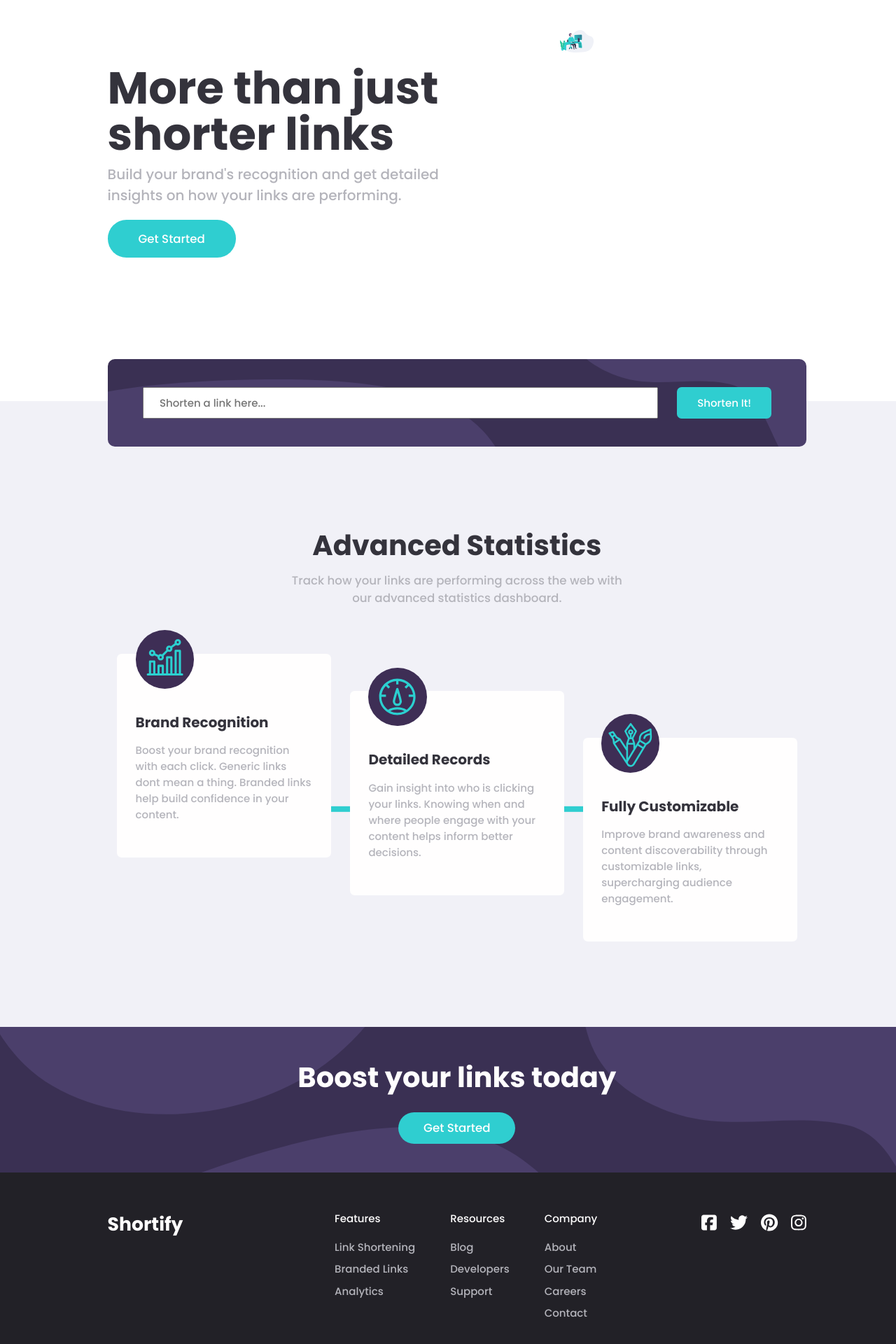
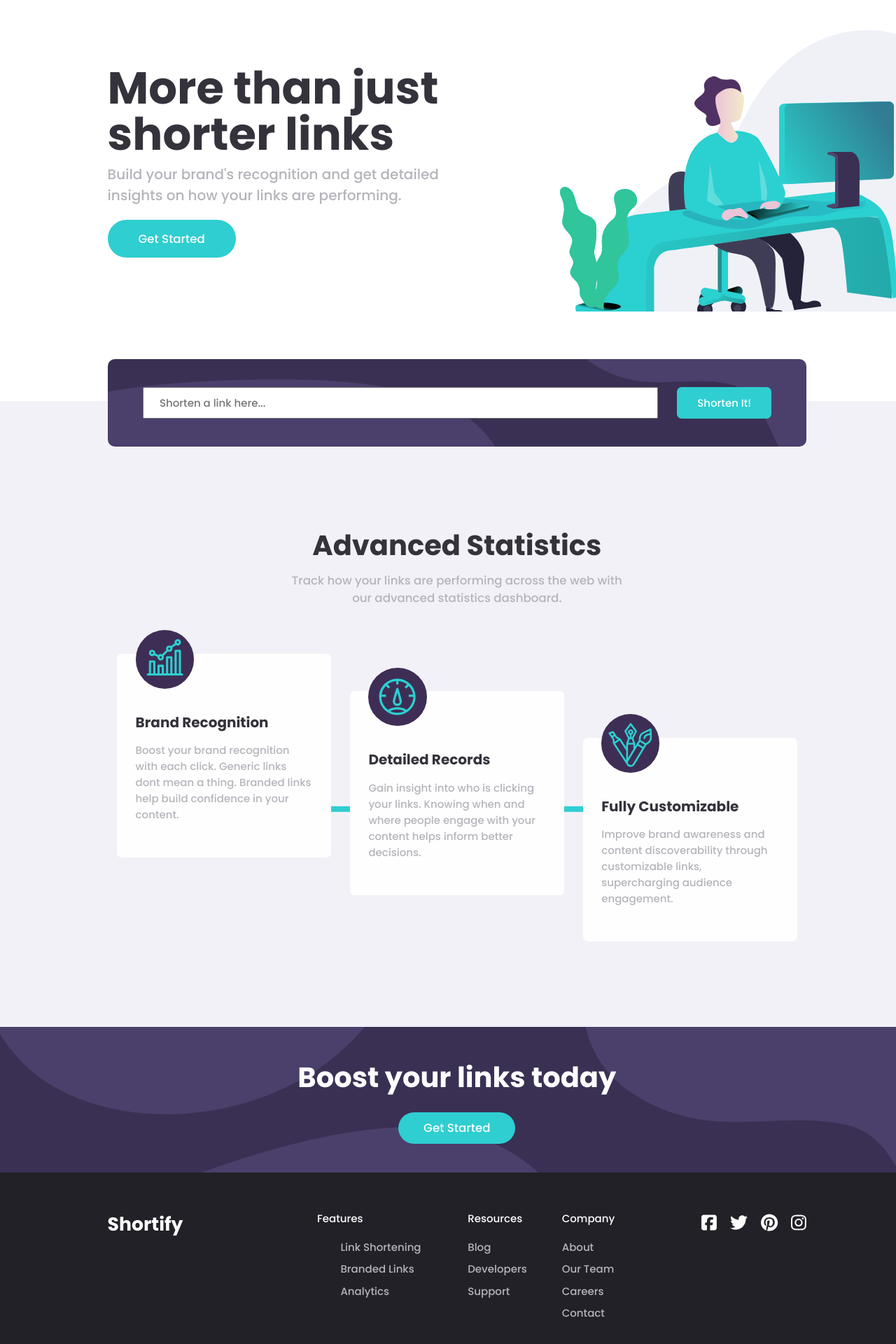
Before and after one commit to Deeperr0/shortify, a React (Vite) app: page / in a window 1280 px wide. Shown: the part 112-2032 px from the top of the page at 70% size. Built offline with nearby package versions, Linux system fonts and the light colour scheme.

Commit message:
Fixed aspect ratio

```diff
--- a/package.json
+++ b/package.json
@@ -7,7 +7,6 @@
 		"predeploy": "npm run build",
 		"deploy": "gh-pages -d build",
 		"start": "react-scripts start",
-		"build": "react-scripts build",
 		"dev": "vite",
 		"build": "vite build",
 		"lint": "eslint . --ext js,jsx --report-unused-disable-directives --max-warnings 0",
--- a/src/Footer.jsx
+++ b/src/Footer.jsx
@@ -14,6 +14,7 @@ export default function footer() {
 				<ul className="features">
 					<li>Features</li>
 					<div className="links">
+						<ul>
 							<li>
 								<a href="#">Link Shortening</a>
 							</li>
@@ -23,6 +24,7 @@ export default function footer() {
 							<li>
 								<a href="#">Analytics</a>
 							</li>
+						</ul>
 					</div>
 				</ul>
 				<ul className="resources">
@@ -58,16 +60,16 @@ export default function footer() {
 				</ul>
 			</div>
 			<div className="footer-socials">
-				<a href="www.facebook.com/">
+				<a href="www.facebook.com/" aria-label="Facebook">
 					<FontAwesomeIcon icon={faSquareFacebook} />
 				</a>
-				<a href="www.twitter.com/">
+				<a href="www.twitter.com/" aria-label="Twitter">
 					<FontAwesomeIcon icon={faTwitter} />
 				</a>
-				<a href="www.pinterest.com/">
+				<a href="www.pinterest.com/" aria-label="Pinterest">
 					<FontAwesomeIcon icon={faPinterest} />
 				</a>
-				<a href="www.instagram.com/">
+				<a href="www.instagram.com/" aria-label="Instagram">
 					<FontAwesomeIcon icon={faInstagram} />
 				</a>
 			</div>
--- a/src/Hero.jsx
+++ b/src/Hero.jsx
@@ -15,8 +15,8 @@ export default function Hero() {
 					<img
 						src={heroImg}
 						alt="illustration-working"
-						height="31.38vw"
-						width="47.721vw"
+						height="482"
+						width="733"
 					/>
 				</div>
 			</div>
```
Lines whose indentation alone changed are shown as unchanged.
